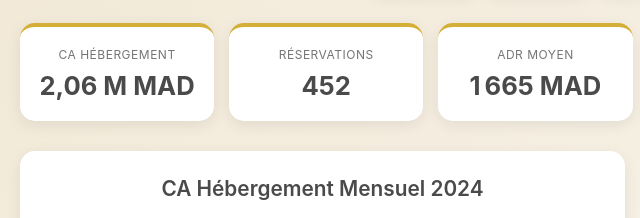
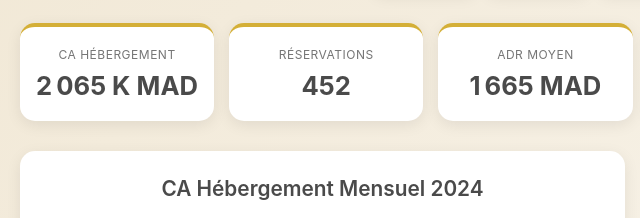
Before and after one commit to MargoHospitality/palais-chadmi-dashboard, a website: page index.html in a window 1280 px wide. Shown: the part 380-598 px from the top of the page, 0-640 px from the left. Drawn offline with nearby package versions, Linux system fonts and the light colour scheme.

Commit message:
Change CA display from M MAD to K MAD
- CA now displayed as X,XXX K MAD (thousands)
- Example: 1,964 K MAD instead of 1.96 M MAD

```diff
--- a/index.html
+++ b/index.html
@@ -512,7 +512,7 @@
                 const yearData = dashboardData.yearly[year];
 
                 // KPIs
-                document.getElementById(`kpi-${year}-revenue`).textContent = formatNumber(yearData.kpis.total_revenue / 1000000, 2) + ' M MAD';
+                document.getElementById(`kpi-${year}-revenue`).textContent = formatNumber(yearData.kpis.total_revenue / 1000, 0) + ' K MAD';
                 document.getElementById(`kpi-${year}-bookings`).textContent = formatNumber(yearData.kpis.total_bookings);
                 document.getElementById(`kpi-${year}-adr`).textContent = formatNumber(yearData.kpis.avg_adr, 0) + ' MAD';
                 document.getElementById(`kpi-${year}-los`).textContent = formatNumber(yearData.kpis.avg_los, 1) + ' nuits';
@@ -544,7 +544,7 @@
             const bookingsVar2025 = calculateVariation(yoy['2025'].bookings, yoy['2024'].bookings);
             const adrVar2025 = calculateVariation(yoy['2025'].adr, yoy['2024'].adr);
 
-            document.getElementById('kpi-cons-revenue').innerHTML = formatNumber(cons.total_revenue / 1000000, 2) + ' M MAD';
+            document.getElementById('kpi-cons-revenue').innerHTML = formatNumber(cons.total_revenue / 1000, 0) + ' K MAD';
             document.getElementById('kpi-cons-bookings').innerHTML = formatNumber(cons.total_bookings);
             document.getElementById('kpi-cons-adr').innerHTML = formatNumber(cons.avg_adr, 0) + ' MAD';
             document.getElementById('kpi-cons-los').textContent = formatNumber(cons.avg_los, 1) + ' nuits';
```
